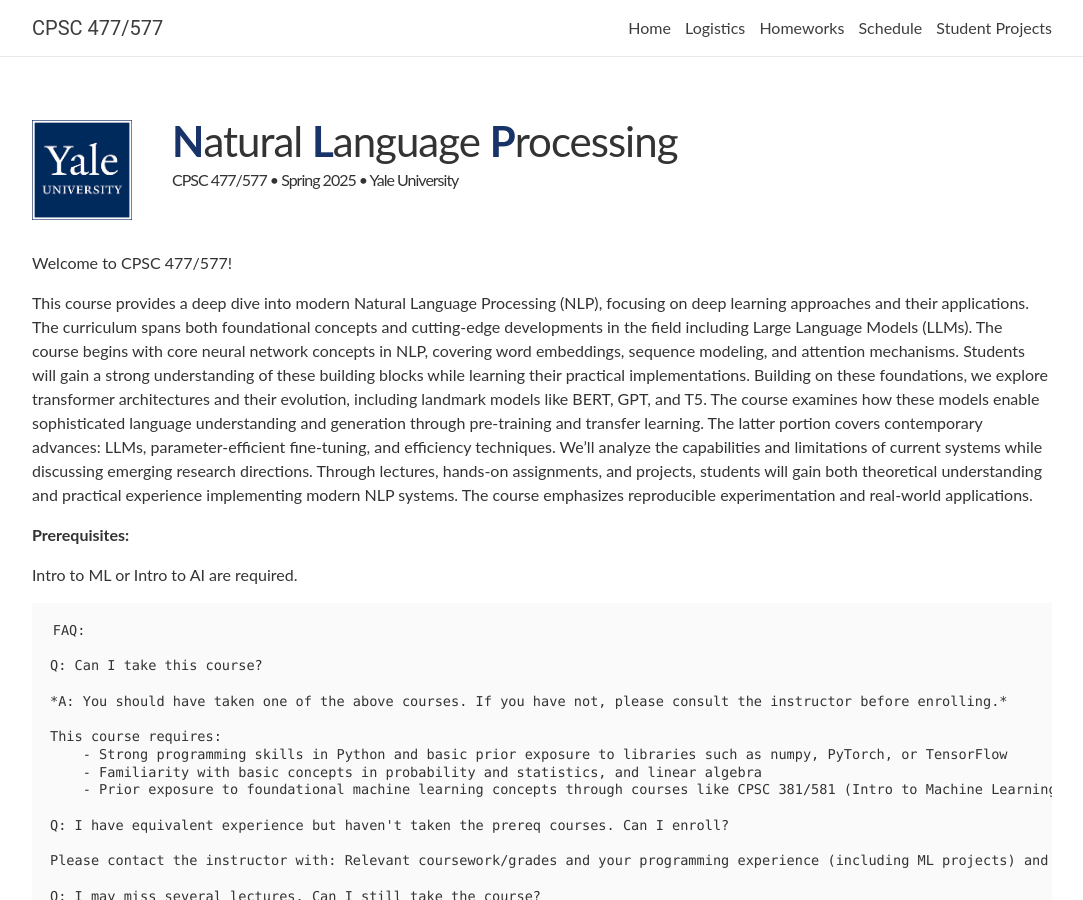
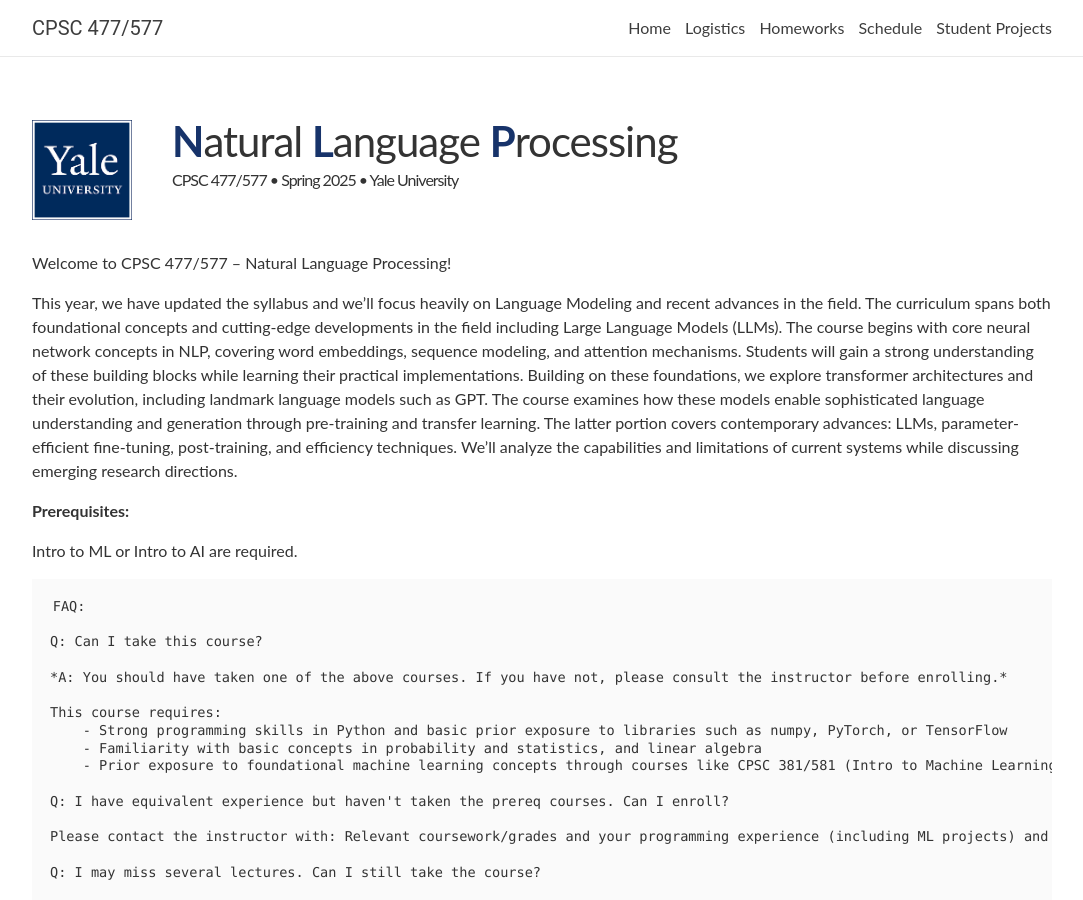
Before and after one commit to yale-nlp/cpsc477, a Jekyll site: the page built from _pages/about.md, in a window 1280 px wide and 900 px high. Shown: the whole window, without its empty margins (98-1181 px from the left). Built offline with Jekyll 4.4.1, drawn with Linux system fonts in a browser that asks for light colours; nearby versions of some CDN libraries; comment, search, counter and statistics services are not loaded.

Commit message:
update description

```diff
--- a/_pages/about.md
+++ b/_pages/about.md
@@ -6,14 +6,13 @@ description: CPSC 477/577 • Spring 2025 • Yale University
 logo: yale-logo.png
 news: true
 ---
-Welcome to CPSC 477/577!
+Welcome to CPSC 477/577 -- Natural Language Processing!
 
-This course provides a deep dive into modern Natural Language Processing (NLP), focusing on deep learning approaches and their applications.
+This year, we have updated the syllabus and we'll focus heavily on Language Modeling and recent advances in the field.
 The curriculum spans both foundational concepts and cutting-edge developments in the field including Large Language Models (LLMs).
 The course begins with core neural network concepts in NLP, covering word embeddings, sequence modeling, and attention mechanisms. Students will gain a strong understanding of these building blocks while learning their practical implementations.
-Building on these foundations, we explore transformer architectures and their evolution, including landmark models like BERT, GPT, and T5. The course examines how these models enable sophisticated language understanding and generation through pre-training and transfer learning.
-The latter portion covers contemporary advances: LLMs, parameter-efficient fine-tuning, and efficiency techniques. We'll analyze the capabilities and limitations of current systems while discussing emerging research directions.
-Through lectures, hands-on assignments, and projects, students will gain both theoretical understanding and practical experience implementing modern NLP systems. The course emphasizes reproducible experimentation and real-world applications.
+Building on these foundations, we explore transformer architectures and their evolution, including landmark language models such as GPT. The course examines how these models enable sophisticated language understanding and generation through pre-training and transfer learning.
+The latter portion covers contemporary advances: LLMs, parameter-efficient fine-tuning, post-training, and efficiency techniques. We'll analyze the capabilities and limitations of current systems while discussing emerging research directions.
 
 **Prerequisites:**
 
```
